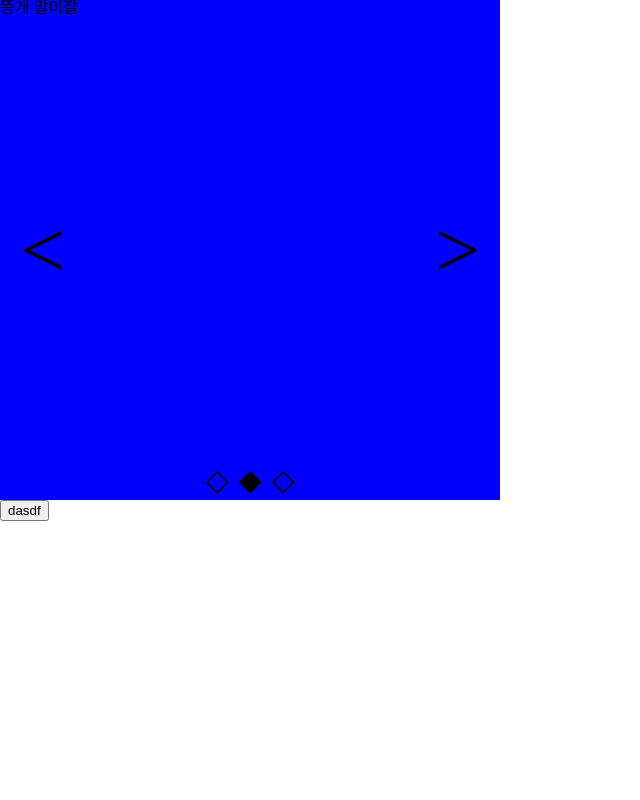
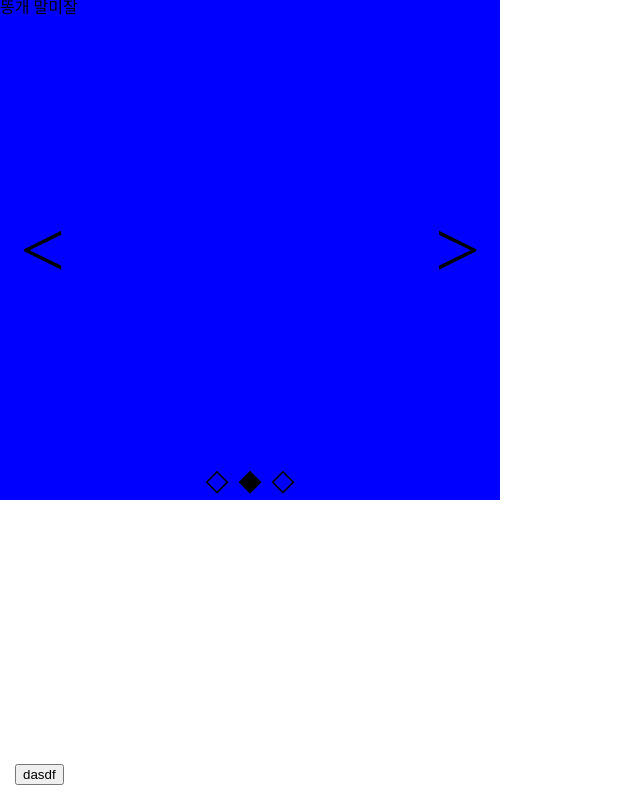
Before and after one commit to haenanim/ground, a React (Create React App) app: page / in a window 1280 px wide. Shown: the whole page, without its empty margins (0-640 px from the left). Built offline with nearby package versions, Linux system fonts and the light colour scheme.

Commit message:
fix : alert css 수정

```diff
--- a/src/components/CustomAlert/CustomAlert.scoped.scss
+++ b/src/components/CustomAlert/CustomAlert.scoped.scss
@@ -1,2 +1,5 @@
-.customALert-row {
+.customAlert-row {
+  position: fixed;
+  bottom: 15px;
+  left: 15px;
 }
--- a/src/components/CustomAlert/CustomAlertItem.scoped.scss
+++ b/src/components/CustomAlert/CustomAlertItem.scoped.scss
@@ -0,0 +1,10 @@
+.alert-item {
+  width: 400px;
+  height: 60px;
+  border: 1px solid;
+  border-radius: 10px;
+  padding: 15px;
+  box-sizing: border-box;
+  margin: 10px;
+  background-color: rgb(221, 234, 255);
+}
```
